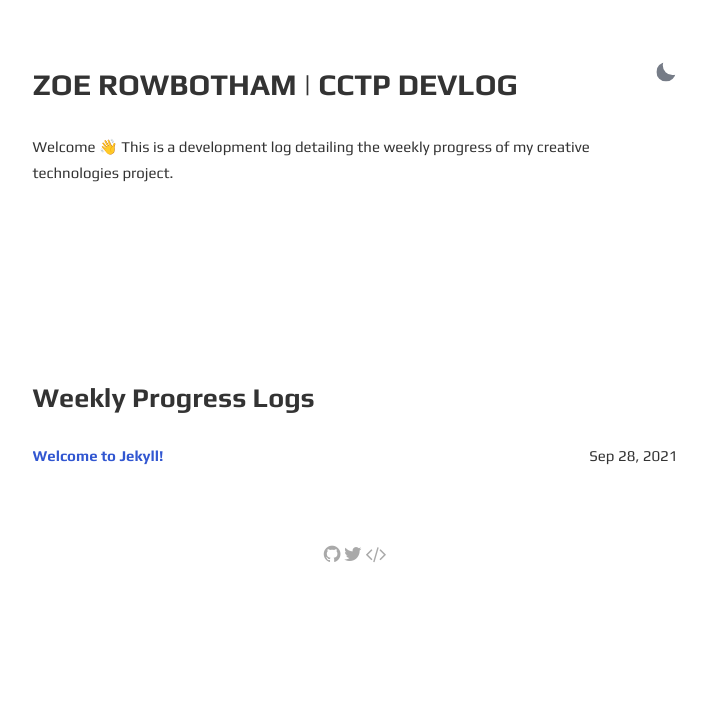
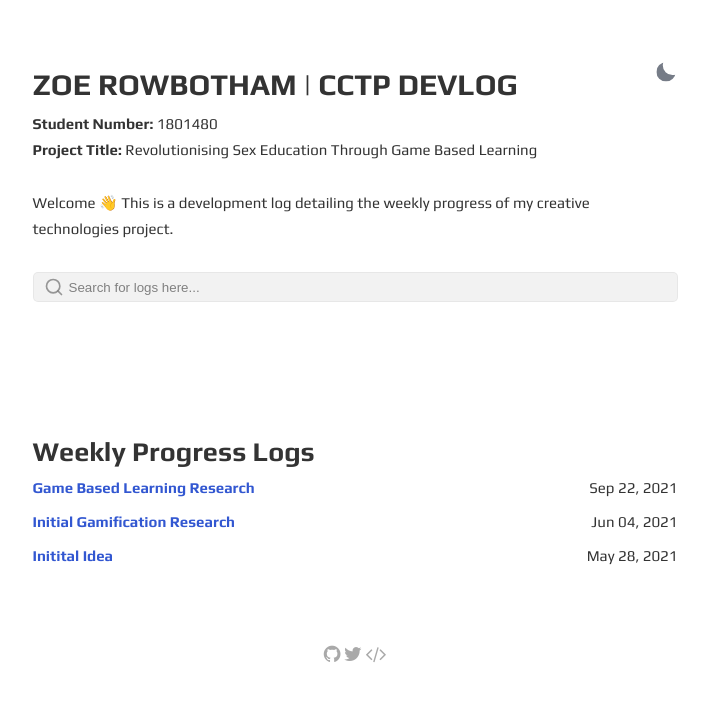
Before and after one commit to zar67/cctp-devlog, a Jekyll site: the page built from index.html, in a window 1280 px wide. Shown: the top 701 px of the page, without its empty margins (285-994 px from the left). Built offline with Jekyll 4.4.1, drawn with Linux system fonts in a browser that asks for light colours.

Commit message:
Added Devlog Posts

```diff
--- a/_layouts/default.html
+++ b/_layouts/default.html
@@ -8,7 +8,7 @@ layout: compress
 
 <body>
   <main>
-    {% include anchor_headings.html html=content anchorBody="#" %}
+    {% include anchor_headings.html beforeHeading=true html=content anchorBody="#" %}
   </main>
 
   <script>
@@ -55,7 +55,6 @@ layout: compress
   </div>
 </footer>
 
-
 {% if page.url == '/' %}
   <script src="{{ site.url }}{{ site.baseurl }}/assets/js/simple-jekyll-search.js"></script>
   <script>
@@ -71,5 +70,4 @@ layout: compress
   </script>
   {% endif %}
 
-
 </html>
--- a/_layouts/post.html
+++ b/_layouts/post.html
@@ -12,7 +12,7 @@ layout: default
   </div>
   {% assign minute=content | number_of_words | divided_by: 265 | plus: 1 %}
   <time datetime="{{ page.date | date_to_xmlschema }}">{{ page.date | date: "%b %-d, %Y" }} -
-    {% if page.minute %} {{ page.minute }} {% else %} {{ minute }} {% endif %}' read</time>
+    [{% if page.minute %}{{ page.minute }} {% else %}{{ minute }} {% endif %} min read]</time>
   <h1 class="title">{{ page.title }}</h1>
   <span class="meta">
     {% for tag in page.tags %}
--- /dev/null
+++ b/_posts/2021-06-04-initial-gamification-research.markdown
@@ -0,0 +1,18 @@
+---
+layout: post
+title: "Initial Gamification Research"
+date: 2021-06-04 18:00:00 +0100
+tags: research
+---
+### Tasks
+- Begin research into gamification
+
+### Summary
+To start off my project I have focused on research into gamification applications in education.
+
+After beginning to research I realised what I want to achieve through my project is not classified as gamification. A more suitable term to look into would be 'game based learning'.
+
+I have also been evalutating current examples of both educational games and sex education based games.
+
+### Next Steps
+- Focus research on 'game based learning', serious games and educational games.
--- a/_sass/_main.scss
+++ b/_sass/_main.scss
@@ -175,8 +175,7 @@ a {
 }
 
 .meta {
-	margin: 1.4rem 0;
-
+	margin: 0;
 }
 
 code,
@@ -256,7 +255,7 @@ h1 {
 	text-transform: uppercase;
 	font-size: 2rem;
 	font-weight: bold;
-	margin-bottom: 1.5rem;
+	margin-bottom: 0;
 }
 
 h2,
@@ -264,7 +263,7 @@ h3,
 h4,
 h5 {
 	font-weight: bold;
-	margin-bottom: 1.5rem;
+	margin-top: 1rem;
 	font-size: 2rem;
 }
 
@@ -438,7 +437,7 @@ figcaption {
 }
 
 .bio {
-	margin-bottom: 5rem;
+	margin-bottom: 2rem;
 }
 
 ::selection {
@@ -449,7 +448,6 @@ color: #333;
 
 .search-article {
   position: relative;
-
 
   label[for="search-input"] {
     position: relative;
@@ -482,10 +480,11 @@ color: #333;
 }
 
 #search-results {
-
-  text-align: center;
+  text-align: left;
   li {
-    text-align: center;
+    padding-left: 20px;
+    text-align: left;
+    list-style: none;
   }
 }
 
--- a/index.html
+++ b/index.html
@@ -9,9 +9,27 @@ layout: default
         </button>
     </div>
     <div class="bio">
+        <p><b>Student Number:</b> 1801480</p>
+        <p><b>Project Title:</b> Revolutionising Sex Education Through Game Based Learning</p>
+        </br>
         {{site.description}}
     </div>
 </section>
+
+<div class="search-article">
+    <label for="search-input" aria-hidden="true">
+        <!-- Magnifier -->
+        <svg xmlns="http://www.w3.org/2000/svg" width="20" height="20" viewBox="0 0 24 24" fill="none"
+            stroke="rgba(128,128,128,0.8)" stroke-width="2" stroke-linecap="round" stroke-linejoin="round"
+            class="feather feather-search">
+            <circle cx="11" cy="11" r="8"></circle>
+            <line x1="21" y1="21" x2="16.65" y2="16.65"></line>
+        </svg>
+    </label>
+
+    <input type="search" id="search-input" placeholder="Search for logs here..." aria-label="Search">
+    <ul id="search-results"></ul>
+</div>
 
 <section class="posts" id="Blog">
     <h2>Weekly Progress Logs</h2>
--- a/tag/css/index.html
+++ /dev/null
@@ -1,4 +0,0 @@
----
-layout: tag
-tag: css
----
--- a/tag/jekyll/index.html
+++ /dev/null
@@ -1,4 +0,0 @@
----
-layout: tag
-tag: jekyll
----
--- a/tag/netlify/index.html
+++ /dev/null
@@ -1,4 +0,0 @@
----
-layout: tag
-tag: netlify
----
--- a/tag/coding/index.html
+++ b/tag/proposal/index.html
@@ -1,4 +1,4 @@
 ---
 layout: tag
-tag: coding
+tag: proposal
 ---
--- a/tag/seo/index.html
+++ b/tag/research/index.html
@@ -1,4 +1,4 @@
 ---
 layout: tag
-tag: seo
+tag: research
 ---
--- a/tag/security/index.html
+++ /dev/null
@@ -1,4 +0,0 @@
----
-layout: tag
-tag: security
----
--- a/tag/typography/index.html
+++ /dev/null
@@ -1,4 +0,0 @@
----
-layout: tag
-tag: typography
----
--- a/tag/wordpress/index.html
+++ /dev/null
@@ -1,4 +0,0 @@
----
-layout: tag
-tag: wordpress
----
```
Also changed, not shown: _posts/2021-05-28-initial-idea.markdown (added, +24 -0 lines), _posts/2021-09-22-game-based-learning-research.markdown (added, +17 -0 lines), _posts/2021-09-28-welcome-to-jekyll.markdown (deleted, +0 -29 lines), 1 other file.
